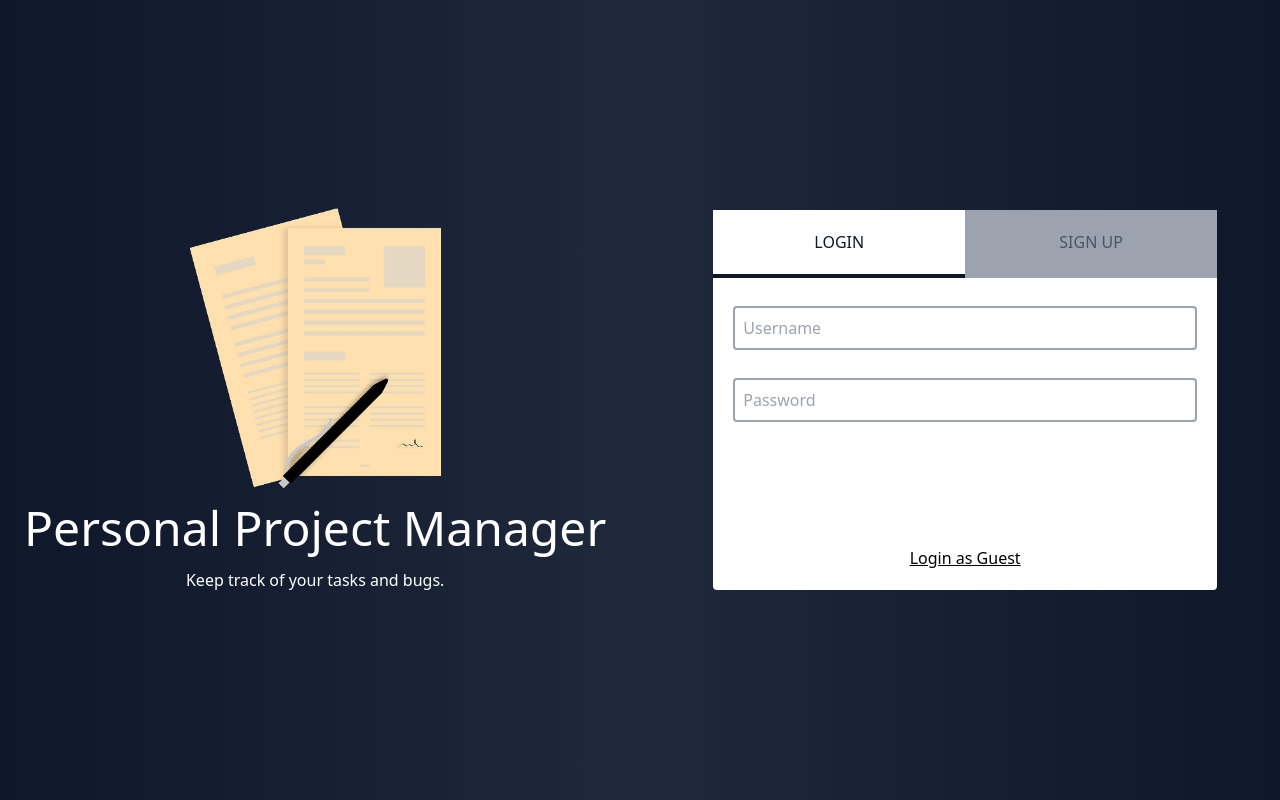
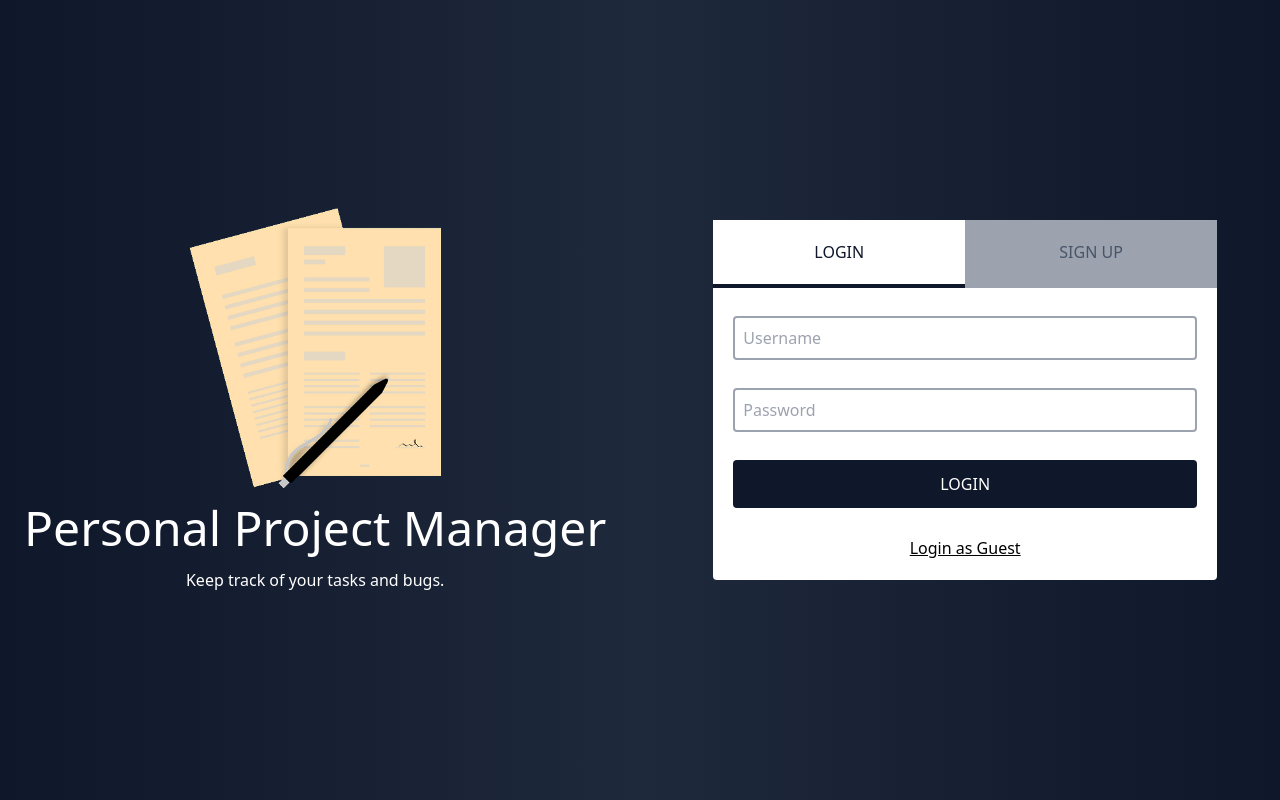
Before and after one commit to hermancai/project_manager, a React (Create React App) app in the folder client/: page / in a window 1280 px wide. Built offline with nearby package versions, Linux system fonts and the light colour scheme.

Commit message:
Implement guest login and css tweaks

```diff
--- a/client/src/components/landing/AuthPanel.js
+++ b/client/src/components/landing/AuthPanel.js
@@ -1,27 +1,29 @@
 import { useState, forwardRef } from "react";
+import { useDispatch } from "react-redux";
+import { login } from "../../features/auth/authSlice";
 import Login from "./Login";
 import Signup from "./Signup";
 import Tab from "./Tab";
 
 function AuthPanel(props, ref) {
+  const dispatch = useDispatch();
+
   const [showLogin, setShowLogin] = useState(true);
   const [showSignup, setShowSignup] = useState(false);
-  const [error, setError] = useState(null);
 
   const guestLogin = () => {
-    // TODO
+    dispatch(login({ username: "Guest", password: "pass" }));
   };
 
   return (
     <div className=" w-[90%] sm:w-[60%] md:w-[80%] rounded bg-white" id="loginSection" ref={ref}>
       <div className="flex flex-row">
-        <Tab text="LOGIN" active={showLogin} setSelf={setShowLogin} setOther={setShowSignup} setError={setError} />
-        <Tab text="SIGN UP" active={showSignup} setSelf={setShowSignup} setOther={setShowLogin} setError={setError} />
+        <Tab text="LOGIN" active={showLogin} setSelf={setShowLogin} setOther={setShowSignup} />
+        <Tab text="SIGN UP" active={showSignup} setSelf={setShowSignup} setOther={setShowLogin} />
       </div>
-      {showLogin ? <Login setError={setError} /> : <Signup setError={setError} />}
+      {showLogin ? <Login /> : <Signup />}
 
       <div className="flex flex-col items-center justify-center gap-5 mb-5">
-        <p className="text-red-500 text-sm">{error}</p>
         <p onClick={guestLogin} className="font-thin underline cursor-pointer">
           Login as Guest
         </p>
--- a/client/src/components/landing/Tab.js
+++ b/client/src/components/landing/Tab.js
@@ -1,6 +1,5 @@
-function Tab({ text, active, setSelf, setOther, setError }) {
+function Tab({ text, active, setSelf, setOther }) {
   const toggle = () => {
-    setError(null);
     setSelf(true);
     setOther(false);
   };
--- a/client/src/index.css
+++ b/client/src/index.css
@@ -3,12 +3,8 @@
 @tailwind utilities;
 
 @layer components {
-  .customGradient {
-    @apply bg-gradient-to-r from-slate-900 via-slate-800 to-slate-900;
-  }
-
   .customButton {
-    @apply text-white rounded p-3 cursor-pointer text-center;
+    @apply flex flex-row justify-center items-center gap-2 p-3 text-white bg-slate-900 rounded cursor-pointer;
   }
 
   .grayInput {
--- a/client/src/pages/Landing.js
+++ b/client/src/pages/Landing.js
@@ -11,7 +11,7 @@ function Landing() {
   };
 
   return (
-    <div className="flex flex-col md:flex-row justify-center items-center w-full gap-5 customGradient">
+    <div className="flex flex-col md:flex-row justify-center items-center w-full gap-5 bg-gradient-to-r from-slate-900 via-slate-800 to-slate-900">
       <div className="flex flex-col justify-center items-center w-full md:w-[50%] min-h-screen text-white gap-4 p-5 text-center">
         <img src="/images/ppm_icon.png" alt="job tracker logo" className="max-h-[280px] mt-auto md:mt-0" />
         <h1 className="text-5xl">Personal Project Manager</h1>
```
